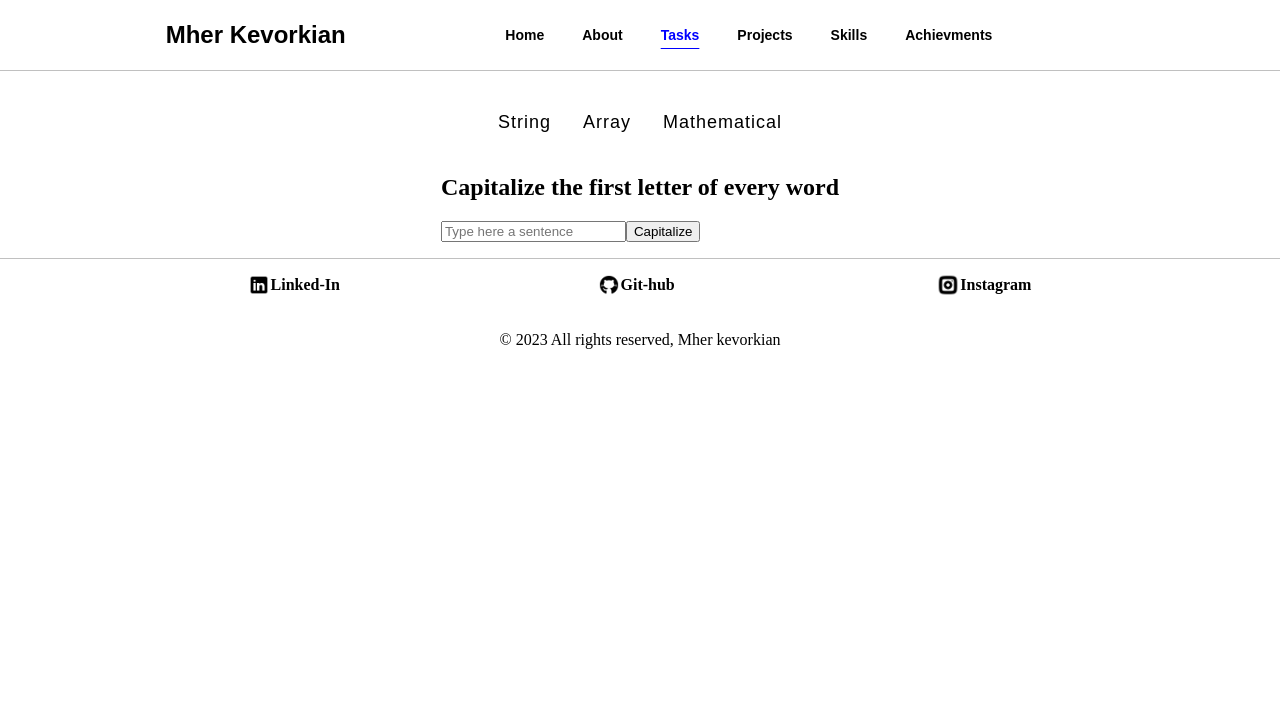
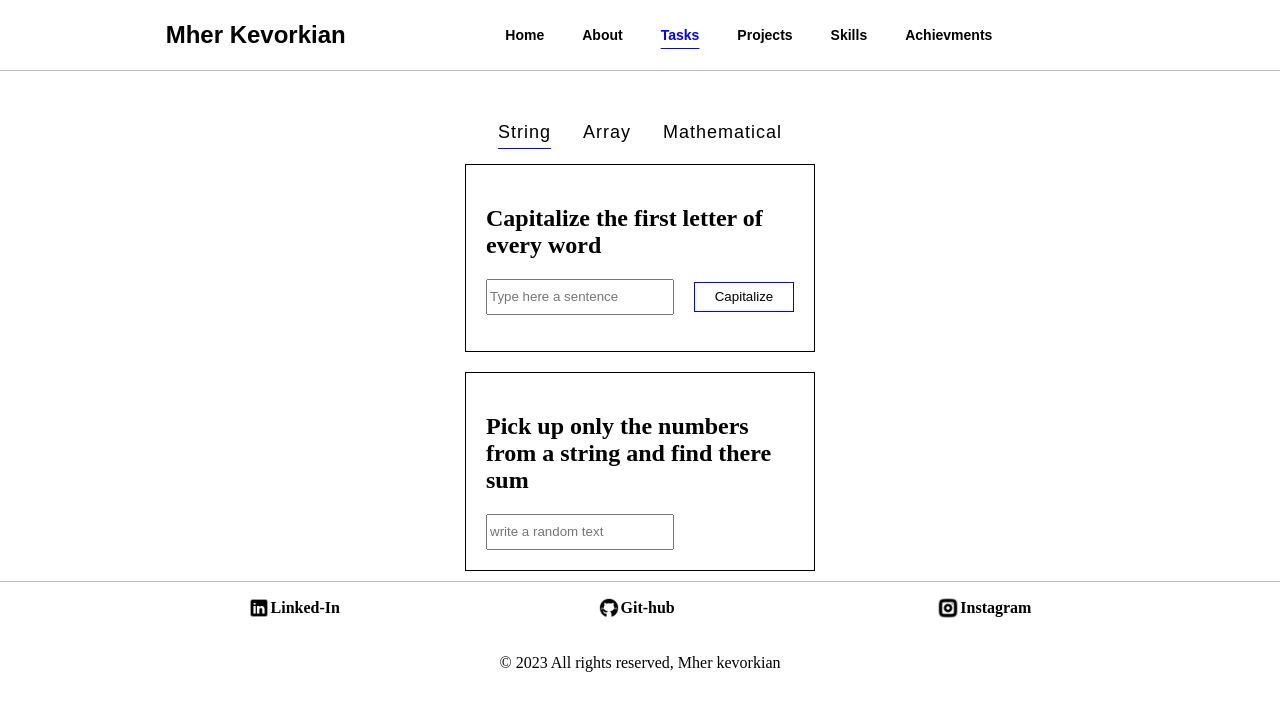
Before and after one commit to MherKK/MherKevorkiansCV, a React (Vite) app: page /tasks in a window 1280 px wide. Shown: the top 710 px of the page. Built offline with nearby package versions, Linux system fonts and the light colour scheme.

Commit message:
added string task

```diff
--- a/src/Components/Tasks/StringTask/CapitalizeString.jsx
+++ b/src/Components/Tasks/StringTask/CapitalizeString.jsx
@@ -4,10 +4,11 @@ import { useState } from "react"
 export default function CapitalizingString(){
     const [text,setText] = useState('');
     return (
-        <div className="">
+        <div style={{border:'1px solid black' , padding:'20px'}}>
             <h2>Capitalize the first letter of every word</h2>
-            <input type="text" placeholder="Type here a sentence" onChange={(e) => setText(e.target.value)}/>
-            <button onClick={() => {
+            <input style={{height:'30px',width:'180px'}} type="text" placeholder="Type here a sentence" onChange={(e) => setText(e.target.value)}/>
+            <button
+                style={{backgroundColor:'transparent', border:'1px solid blue',marginLeft:'20px', height:'30px',width:'100px', cursor:'pointer'}} onClick={() => {
                 let splitWord = text.split(' ');
                 let capitalizeString = splitWord.map((word) => {
                     return word.slice(0,1).toUpperCase() + word.slice(1,word.length)
@@ -15,7 +16,7 @@ export default function CapitalizingString(){
                 setText(capitalizeString.join(' '))
 
             }}>Capitalize</button>
-            <p>{text}</p>
+            <p style={{textAlign:'left'}}>{text}</p>
         </div>
     )
 }
--- /dev/null
+++ b/src/Components/Tasks/StringTask/FindNumberAndSum.jsx
@@ -0,0 +1,9 @@
+
+export default function FindNumberAndSum(){
+    return (
+        <div style={{border:'1px solid black' , padding:'20px'}}>
+            <h2>Pick up only the numbers from a string and find there sum</h2>
+            <input type="text" placeholder="write a random text" style={{height:'30px',width:'180px'}} onChange={(e) => setText(e.target.value)}/>
+        </div>
+    )
+}
--- a/src/Components/Tasks/StringTask/StringTasks.jsx
+++ b/src/Components/Tasks/StringTask/StringTasks.jsx
@@ -1,9 +1,11 @@
 import CapitalizingString from "./CapitalizeString";
-import './stringtask.css'
+import FindNumberAndSum from "./FindNumberAndSum";
+
 
 export default function StringTasks(){
     return (
-    <div className="string-task_container">
+    <div style={{display:'flex' , flexDirection:'column', alignItems:'center',justifyContent:'center', gap:'20px', width:'350px'}}>
         <CapitalizingString />
+        <FindNumberAndSum />
     </div>)
 }
--- a/src/Components/Tasks/Tasks.css
+++ b/src/Components/Tasks/Tasks.css
@@ -5,6 +5,7 @@
     align-items: center;
     gap: 20px;
     margin-top: 40px;
+    padding: 10px;
 }
 
 .task-button_container {
--- a/src/Components/Tasks/Tasks.jsx
+++ b/src/Components/Tasks/Tasks.jsx
@@ -11,9 +11,9 @@ export default function Tasks(){
     return(
         <div className="task-container">
             <div className="task-button_container">
-                <button onClick={() => setTaskDisplay('string')}>String </button>
-                <button onClick={() => setTaskDisplay('array')}>Array </button>
-                <button onClick={() => setTaskDisplay('')}>Mathematical</button>
+                <button style={taskDisplay === 'string' ? {textDecoration:'underline', textDecorationColor:'blue', textUnderlineOffset:'10px'}: {}} onClick={() => setTaskDisplay('string')}>String </button>
+                <button style={taskDisplay === 'array' ? {textDecoration:'underline', textDecorationColor:'blue', textUnderlineOffset:'10px'}: {}} onClick={() => setTaskDisplay('array')}>Array </button>
+                <button style={taskDisplay === '' ? {textDecoration:'underline', textDecorationColor:'blue', textUnderlineOffset:'10px'}: {}} onClick={() => setTaskDisplay('')}>Mathematical</button>
             </div>
 
             {taskDisplay === 'string' ? <StringTasks />
```
Also changed, not shown: src/Components/Tasks/StringTask/stringtask.css (deleted).
